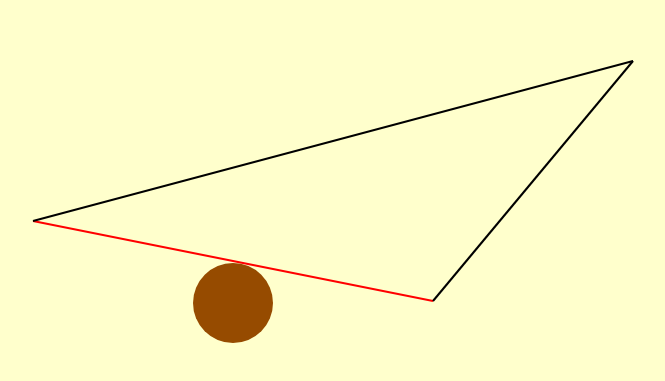
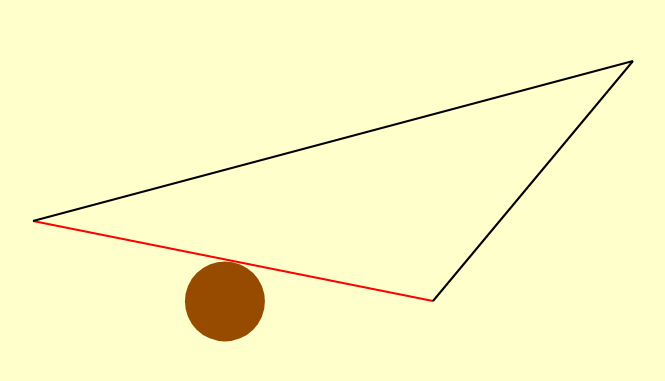
Before and after one commit to hevelebalazs/canvas, a plain HTML site: page index.html in a window 1280 px wide. Shown: the part 139-520 px from the top of the page, without its empty margins (407-1072 px from the left). Drawn offline with Linux system fonts and the light colour scheme.

Commit message:
case 1: only 1 collision

```diff
--- a/index.html
+++ b/index.html
@@ -90,6 +90,14 @@ function direction(x1, y1, x2, y2, x3, y3) {
     return (det > 0);
 }
 
+/* get the length of the part of the force (x1, y1) that is parallel to angle */
+function parallel(x1, y1, angle) {
+    var len = dist(0, 0, x1, y1);
+    var angle1 = Math.atan2(y1, x1);
+    var angledist = angle1 - angle;
+    return len * Math.cos(angledist);
+}
+
 /* does the circle touch the line? */
 function collision(circle, line) {
     /* endpoint 1 */
@@ -137,23 +145,33 @@ function update() {
     var oldy = circle.y;
 
     /* move */
-    circle.x += circle.fx * (tick / 1000);
-    circle.y += circle.fy * (tick / 1000);
+    var addx = circle.fx * (tick / 1000);
+    var addy = circle.fy * (tick / 1000);
+
+    circle.x += addx;
+    circle.y += addy;
 
     /* check for collisions */
-    var collisions = false;
     var i;
     for (i = 0; i < lines.length; ++i) {
         var line = lines[i];
         line.touch = collision(circle, line);
-        if (line.touch) collisions = true;
+        if (line.touch) {
+            /* get line angle */
+            var angle = Math.atan2(line.y2 - line.y1, line.x2 - line.x1);
+            /* calculate parallel force */
+            var length = parallel(addx, addy, angle);
+            addx = length * Math.cos(angle);
+            addy = length * Math.sin(angle);
+        }
     }
 
-    if (collisions) {
-        /* move back */
-        circle.x = oldx;
-        circle.y = oldy;
-    }
+    /* move back */
+    circle.x = oldx;
+    circle.y = oldy;
+    /* move forward */
+    circle.x += addx;
+    circle.y += addy;
 
     draw();
 
```
